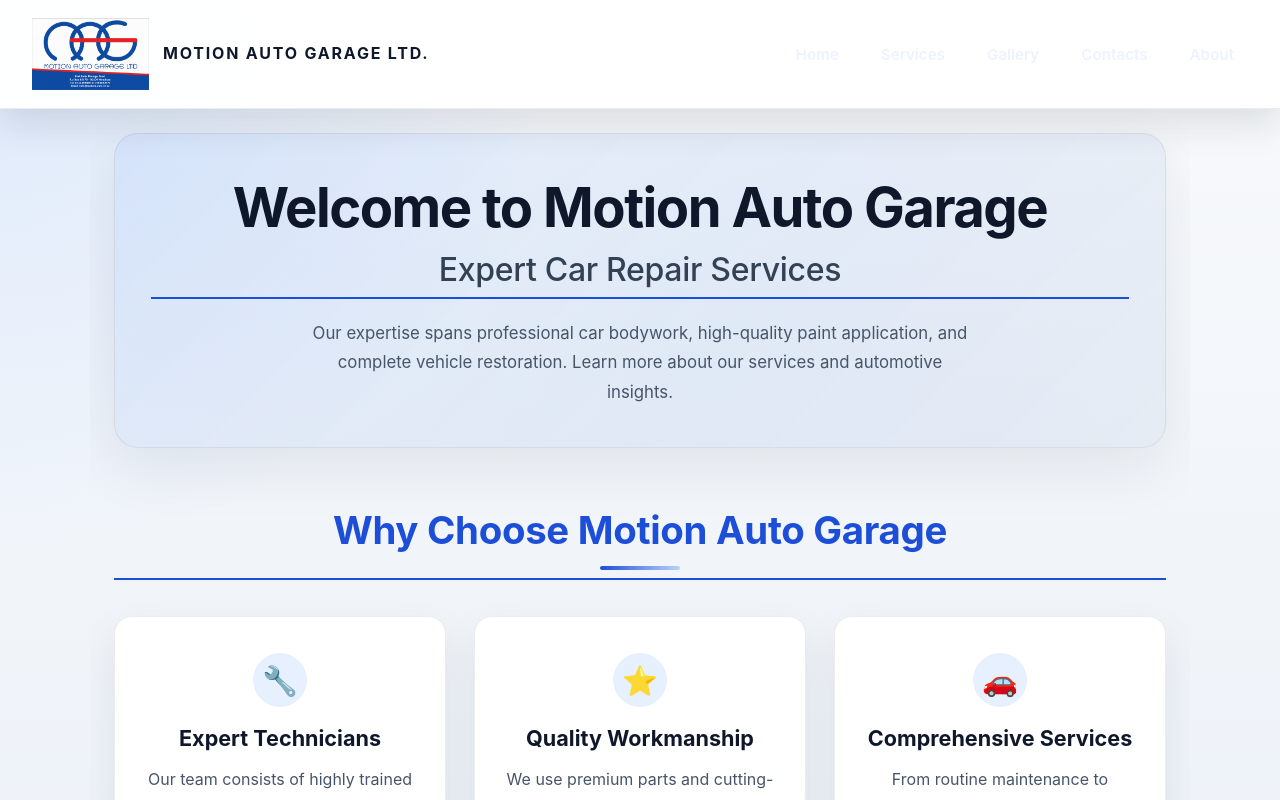
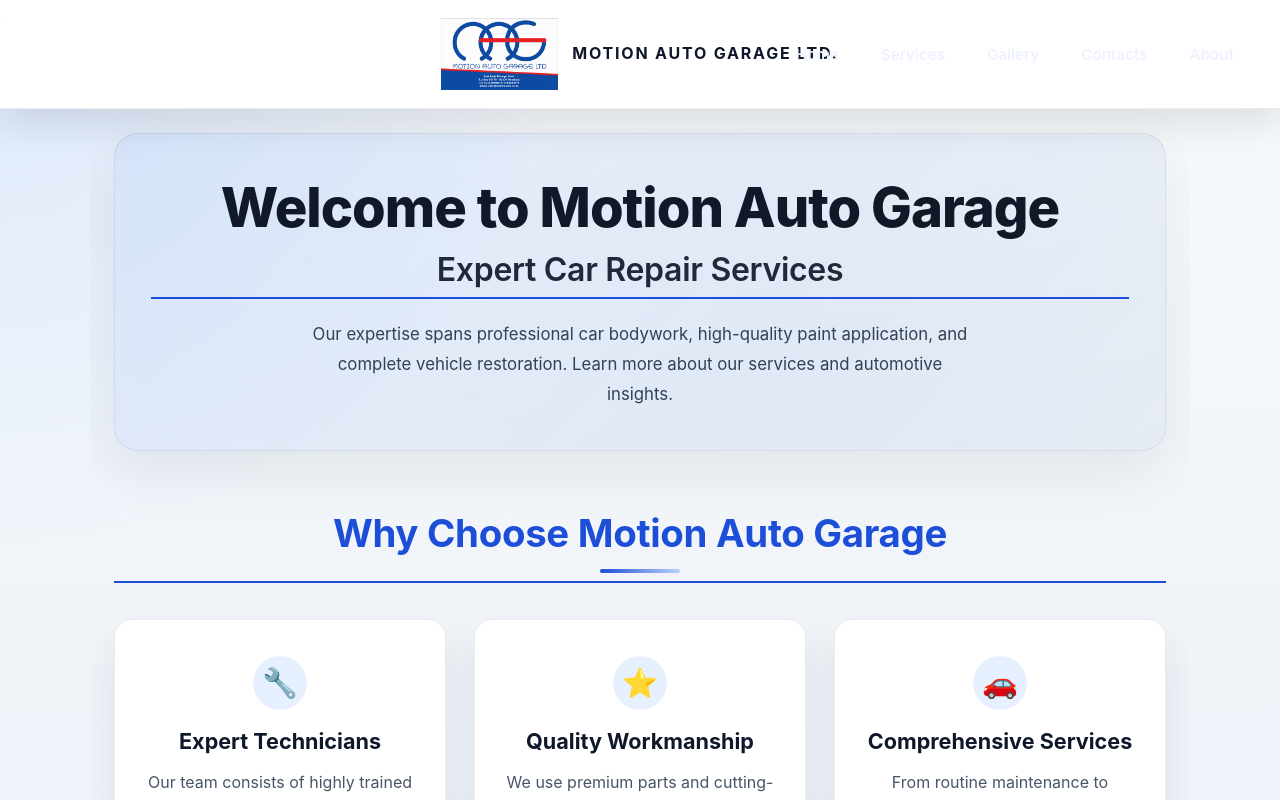
Before and after one commit to Jamoo020/Motion-auto-garage, a React (Vite) app: page / in a window 1280 px wide. Shown: the top 800 px of the page. Built offline with nearby package versions, Linux system fonts and the light colour scheme.

Commit message:
Center header brand and improve hero contrast

```diff
--- a/src/components/Header.css
+++ b/src/components/Header.css
@@ -1,7 +1,7 @@
 header {
   display: flex;
   align-items: center;
-  justify-content: space-between;
+  justify-content: center;
   padding: 18px 32px;
   background: rgba(255, 255, 255, 0.96);
   border-bottom: 1px solid rgba(15, 23, 42, 0.08);
@@ -10,14 +10,18 @@ header {
   z-index: 20;
   box-shadow: 0 14px 38px rgba(15, 23, 42, 0.12);
   flex-wrap: wrap;
+  position: relative;
 }
 
 .brand {
   display: flex;
   align-items: center;
+  justify-content: center;
   gap: 14px;
-  flex: 1 1 280px;
+  flex: 0 1 auto;
   min-width: 0;
+  max-width: 640px;
+  margin: 0 auto;
 }
 
 .brand strong {
@@ -42,6 +46,10 @@ header {
 }
 
 nav {
+  position: absolute;
+  right: 32px;
+  top: 50%;
+  transform: translateY(-50%);
   display: flex;
   flex-wrap: wrap;
   justify-content: flex-end;
--- a/src/components/Home.css
+++ b/src/components/Home.css
@@ -31,27 +31,28 @@
 .hero-title {
   font-size: clamp(2.4rem, 5vw, 3.4rem);
   margin: 0 0 12px;
-  color: #0f172a;
-  font-weight: 700;
+  color: #111827;
+  font-weight: 800;
   position: relative;
   z-index: 1;
+  letter-spacing: -1px;
 }
 
 .hero-subtitle {
   font-size: clamp(1.6rem, 3vw, 2rem);
   margin: 0 0 20px;
-  color: #334155;
-  font-weight: 500;
+  color: #1f2937;
+  font-weight: 600;
   position: relative;
   z-index: 1;
 }
 
 .hero-description {
   font-size: 1.05rem;
-  color: #475569;
+  color: #334155;
   max-width: 660px;
   margin: 0 auto;
-  line-height: 1.75;
+  line-height: 1.8;
   position: relative;
   z-index: 1;
 }
```
